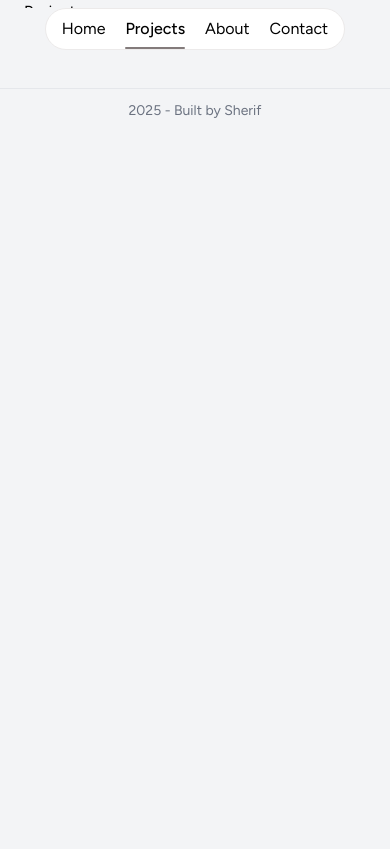
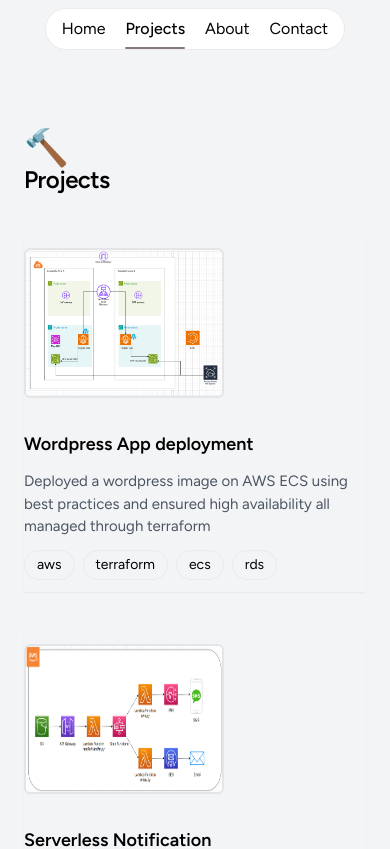
Before and after one commit to Sherifsani/bayt, a Next.js app: page /projects in a window 390 px wide. Shown: the top 849 px of the page. Built offline with nearby package versions, Linux system fonts and the light colour scheme.

Commit message:
added project page

```diff
--- a/app/_components/HeroProjects.tsx
+++ b/app/_components/HeroProjects.tsx
@@ -10,7 +10,9 @@
         What I've been working on
       </h2>
       <div className="project-grid grid gap-10">
-        {homeProjectData.map((project, index) => (
+        {homeProjectData.map(
+          (project, index) =>
+            project.id < 4 && (
               <ProjectCard
                 key={index}
                 title={project.title}
@@ -18,7 +20,8 @@
                 description={project.description}
                 stack={project.stack}
               />
-        ))}
+            )
+        )}
       </div>
     </section>
   );
--- a/app/projects/page.tsx
+++ b/app/projects/page.tsx
@@ -1,12 +1,67 @@
+"use client";
+
 import React from "react";
+import { motion } from "framer-motion";
+import { homeProjectData } from "@/data";
+import ProjectCard from "../_components/micros/ProjectCard";
 
 const page = () => {
+  // Variants for the container (stagger effect)
+  const containerVariants = {
+    hidden: { opacity: 0 },
+    visible: {
+      opacity: 1,
+      transition: {
+        staggerChildren: 0.2, // Stagger timing for each child
+      },
+    },
+  };
+
+  // Variants for individual project cards
+  const cardVariants = {
+    hidden: { opacity: 0, y: 50 }, // Start hidden and below
+    visible: { opacity: 1, y: 0, transition: { duration: 0.6 } }, // Fade in and slide up
+  };
+
+  // Variants for the header
+  const headerVariants = {
+    hidden: { opacity: 0, y: -30 }, // Start hidden and above
+    visible: { opacity: 1, y: 0, transition: { duration: 0.8 } }, // Slide down and fade in
+  };
+
   return (
-    <div>
-      <div>
-        <h1>Projects</h1>
-        <p>Here are some of the projects I have worked on</p>
-      </div>
+    <div className="my-32">
+      {/* Header with animation */}
+      <motion.div
+        className="flex flex-col gap-4 mb-10"
+        initial="hidden"
+        animate="visible"
+        variants={headerVariants}
+      >
+        <div className="text-4xl">🔨</div>
+        <h1 className="font-[600] -mt-5 text-2xl md:text-3xl tracking-tight lg:text-4xl">
+          Projects
+        </h1>
+      </motion.div>
+
+      {/* Project grid with animation */}
+      <motion.div
+        className="project-grid grid gap-10"
+        variants={containerVariants}
+        initial="hidden"
+        animate="visible"
+      >
+        {homeProjectData.map((project, index) => (
+          <motion.div key={index} variants={cardVariants}>
+            <ProjectCard
+              title={project.title}
+              src={`/${project.src}`}
+              description={project.description}
+              stack={project.stack}
+            />
+          </motion.div>
+        ))}
+      </motion.div>
     </div>
   );
 };
--- a/data/index.ts
+++ b/data/index.ts
@@ -24,33 +24,13 @@
     description:
     "I built an application that uses lambda to fetch nba scores result,processes it and sends an email/sms to users. The function runs on a schedule defined in amazon event-bridge and uses sns for notifications",
     stack: ["lambda", "event-bridge", "sns"],
-},
-];
-
-
-export const projects = [
-  {
-    id: 1,
-    src: "project-1.png",
-    title: "Wordpress App deployment",
-    description:
-      "Deployed a wordpress image on AWS ECS using best practices and ensured high availability all managed through terraform",
-    stack: ["aws", "terraform", "ecs", "rds"],
   },
   {
-    id: 2,
-    src: "project-2.png",
-    title: "Serverless Notification",
+    id: 4,
+    src: "project-4.png",
+    title: "pixalot",
     description:
-      "This project is an AWS-powered notification service that allows sending emails or SMS messages to users. It leverages Lambda, SNS, SES, Step Functions, and API Gateway for serverless functionality and scalability.",
-    stack: ["lambda", "steps", "sns", "ses", "api"],
-  },
-  {
-    id: 3,
-    src: "project-2.png",
-    title: "Serverless Notification",
-    description:
-      "This project is an AWS-powered notification service that allows sending emails or SMS messages to users. It leverages Lambda, SNS, SES, Step Functions, and API Gateway for serverless functionality and scalability.",
-    stack: ["aws", "terraform", "ecs", "rds"],
-  },
+      "Pixalot is web app that allows users to lookup and download images from pexels. It uses the pexels API to fetch images and display them to the user",
+    stack: ["html", "javascript", "api", "tailwindcss"],
+}
 ];
```
Lines whose indentation alone changed are shown as unchanged.
